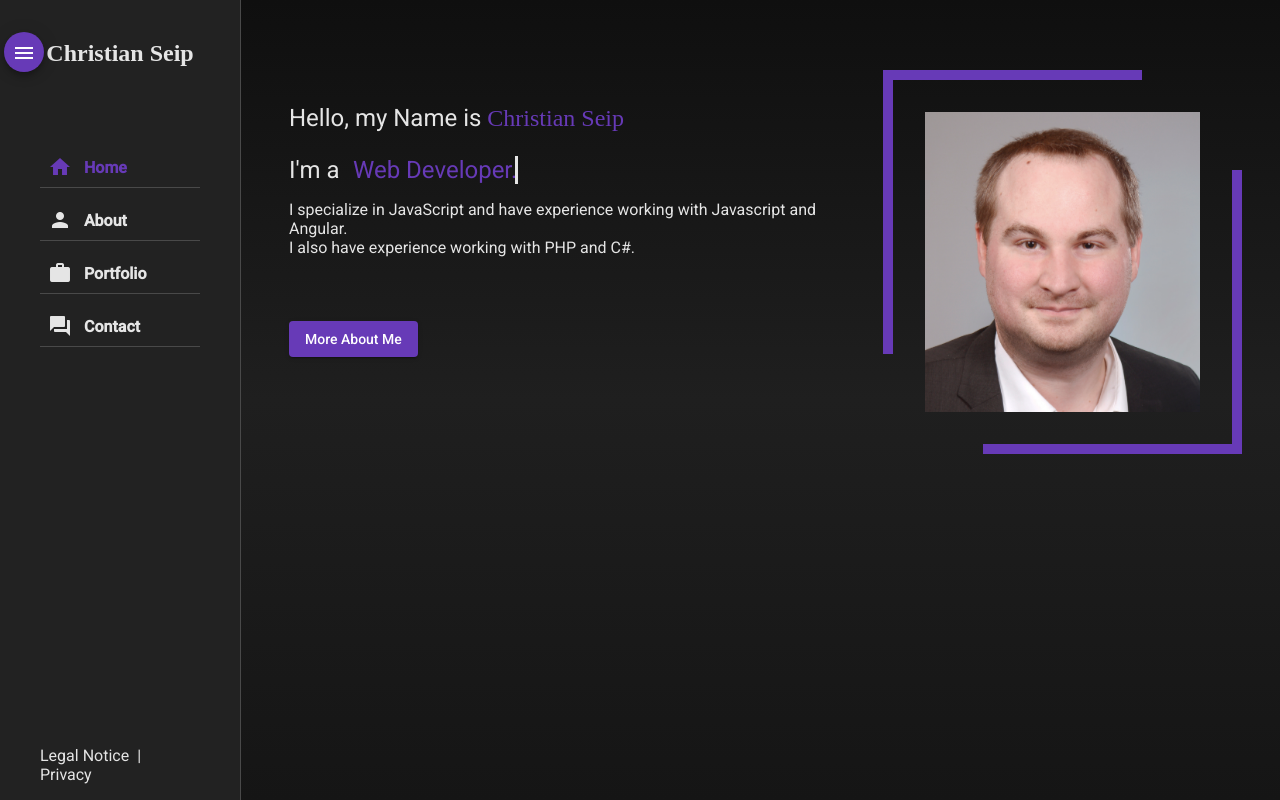
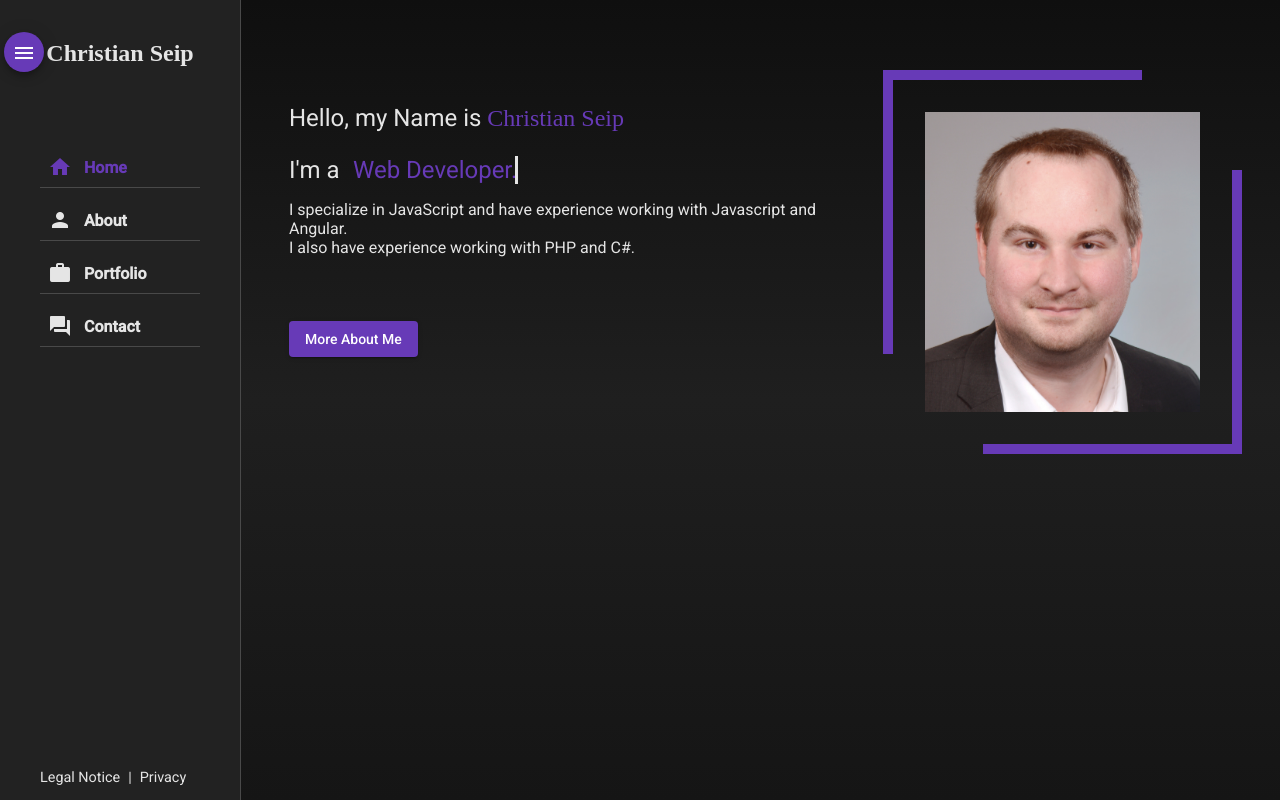
Before and after one commit to ChristianSeip/Portfolio, an Angular app: page / in a window 1280 px wide. Built offline with nearby package versions, Linux system fonts and the light colour scheme; a web font is replaced by a local one.

Commit message:
Footer font size decreased.

```diff
--- a/src/app/sidebar/sidebar.component.scss
+++ b/src/app/sidebar/sidebar.component.scss
@@ -59,6 +59,7 @@ aside {
 }
 
 .footer-navigation {
+  font-size: .9rem;
   ul {
     list-style-type: none;
     padding: 0;
```
